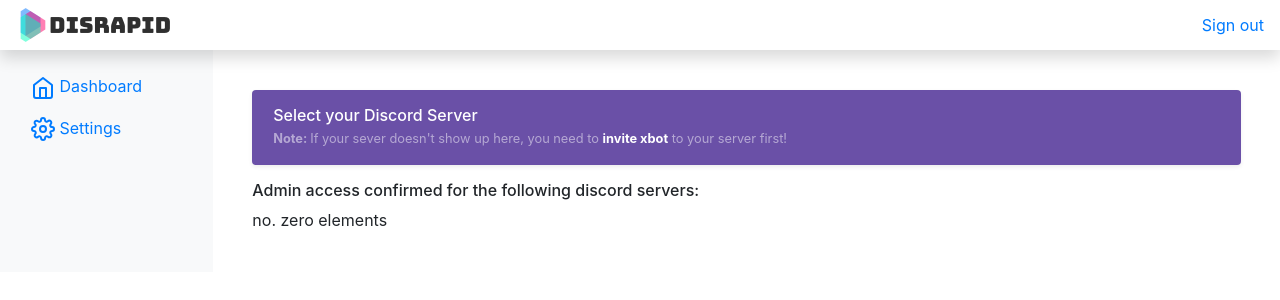
After one commit to jaiste/disrapid, a Flask app: template src/web/disrapidAdmin/templates/select_guild.html in a window 1280 px wide. The commit adds this page. Shown: the top 300 px of the page. Run offline with Flask 2, Linux system fonts and the light colour scheme; the template is opened without the code that fills it, so the values that code supplies are empty; the visitor is signed in with stand-in values (Sample User, id 1); some libraries are stand-ins or nearby versions.

Commit message:
basic webadmin update1

```diff
--- a/docker-compose.dev.yml
+++ b/docker-compose.dev.yml
@@ -36,6 +36,7 @@ services:
             - DB_PASS=${DB_PASS}
             - SECRET_KEY=${DB_PASS}
             - DEBUG=true
+            - LOGOUT_REDIRECT_URL=${LOGOUT_REDIRECT_URL}
         links:
             - database:database
         ports:
--- a/src/web/disrapidAdmin/main.py
+++ b/src/web/disrapidAdmin/main.py
@@ -3,21 +3,20 @@ from flask import (
     render_template,
     send_from_directory,
     redirect,
+    url_for,
     request,
     session,
     flash,
-    jsonify,
 )
 
 import logging
 import os
 import sys
-import re
 from functools import wraps
 from requests_oauthlib import OAuth2Session
 
 from db.interface import DisrapidDb
-from db.guild import Guild, Role, Channel, Welcomemessage
+# from db.guild import Guild, Role, Channel, Welcomemessage
 
 import ptvsd
 
@@ -29,14 +28,17 @@ try:
         # in debug mode we need to wait for debugger to connect
         ptvsd.wait_for_attach()
         logging.basicConfig(level=logging.DEBUG)
+        debug = True
     else:
         # debug mode is not enabled, running in production mode...
-        pass
+        debug = False
 
 except Exception:
     # any error will stop the container
     sys.exit(1)
 
+
+ADMINISTRATOR = 0x00000008
 
 app = Flask(__name__)
 
@@ -65,6 +67,10 @@ except Exception as e:
     sys.exit(1)
 
 
+def token_updater(token):
+    session['oauth2_token'] = token
+
+
 def make_session(token=None, state=None, scope=None):
     return OAuth2Session(
         client_id=OAUTH2_CLIENT_ID,
@@ -81,44 +87,30 @@ def make_session(token=None, state=None, scope=None):
         )
 
 
-def is_logged_in(f):
-    # this represents the decorator to check whether a user has a valid
-    # discord oauth token
-    # ---
-    #
+def logged_in(f):
     @wraps(f)
     def wrap(*args, **kwargs):
         if 'oauth2_token' in session:
-            # ADD IMPLEMENTATION:
-            # check if token is still valid!!
-            #
-            # TMP
             return f(*args, **kwargs)
         else:
-            # flash('Unauthorized, please login', 'danger')
             return redirect(url_for('view_login'))
     return wrap
 
 
-def is_server_selected(f):
-    # This is the decorator to check whether the user has selected a server
-    # ---
-    #
+def guild_selected(f):
     @wraps(f)
     def wrap(*args, **kwargs):
-        if 'server_id' in session:
+        if 'guild_id' in session:
             return f(*args, **kwargs)
         else:
             flash('Select your server first!', 'info')
-            return redirect(url_for('view_select_server'))
+            return redirect(url_for('view_select_guild'))
     return wrap
 
 
 @app.route('/assets/<path:path>')
 def view_assets(path):
     # Assets are visible without login
-    # ---
-    #
     return send_from_directory('assets', path)
 
 
@@ -151,7 +143,7 @@ def logout():
     #
     session.clear()
     flash('You are now logged out', 'success')
-    return redirect(url_for('view_login'))
+    return redirect(LOGOUT_REDIRECT_URL)
 
 
 @app.route('/callback')
@@ -165,14 +157,16 @@ def callback():
     try:
         if request.values.get('error'):
             return request.values['error']
+
         discord = make_session(state=session.get('oauth2_state'))
+
         token = discord.fetch_token(
             TOKEN_URL,
             client_secret=OAUTH2_CLIENT_SECRET,
             authorization_response=request.url.replace('http', 'https'))
+
         session['oauth2_token'] = token
         session['logged_in'] = True
-        logging.debug(f'user logged in with token: {token}')
 
         # get user data
         discord = make_session(token=session.get('oauth2_token'))
@@ -184,33 +178,45 @@ def callback():
         session['user_data'] = discord.get(API_BASE_URL + '/users/@me') \
             .json()
 
-        logging.debug(session['user_data'])
-        return redirect(url_for('view_select_server'))
+        return redirect(url_for('view_select_guild'))
     except Exception as e:
         logging.error(e)
 
+
+@app.route('/select_guild', methods=['GET'])
+@logged_in
+def view_select_guild():
+    pass
+
+
+@app.route('/select_guild', methods=['POST'])
+@logged_in
+def post_select_guild():
+    pass
+
+
 # @app.route('/select_server')
-# @is_logged_in
-# def view_select_server():
+# @logged_in
+# def view_select_guild():
 #     # This represents the server selector function
 #     # ---
 #     #
 #     # Once the user is logged in we need him to select a server first
-#     # We collect all servers the user has access to and show them all servers he is admin compared with our xbot database
-#     # If the user has not invited xbot to this server, we will present him a link to do so
-#     #
-#     # Parameters
-#     # ---
-#     # server_id: :class: `string`
-#     #   user has selected server with this id
-#     #
+#     # We collect all servers the user has access to and show them all servers
+#     # he is admin compared with our disrapid database
+#     # If the user has not invited disrapid to this server, we will present him
+#     # a link to do so
 #
-#     # get parameters
-#     server_id = request.args.get("server_id")
+#     dbsession = db.Session()
+#
+#     guild_id = request.args.get("guild_id")
 #     ip_addr = request.remote_addr
 #
-#     if not server_id:
-#         # user has not selected a server, show a list of all servers the user can select
+#     dbguilds = dbsession.query
+#
+#     if not guild_id:
+#         # user has not selected a server, show a list of all servers the user
+#         # can select
 #
 #         respond_servers = []
 #
@@ -220,60 +226,57 @@ def callback():
 #
 #             # permission calculation
 #             if guild['permissions'] & ADMINISTRATOR == ADMINISTRATOR:
-#                 # user is admin on this server, check if xbot has joined this server
-#                 newserver = xdb.get_server(guild['id'])
+#                 # user is admin on this server, check if disrapid has joined
+#                 # this server
+#
+#
+#
 #                 if newserver != None:
-#                     # xbot has joined this server before
+#                     # disrapid has joined this server before
 #                     logging.debug(f"server: {newserver}")
 #                     newserver["guild_avatar"] = guild["icon"]
 #                     respond_servers.append(newserver)
 #                 else:
-#                     # xbot hasn't joined this server
+#                     # disrapid hasn't joined this server
 #                     #
 #                     # ADD IMPLEMENTATION
 #                     # --
-#                     # show this server as "new server", invite xbot to this server
+#                     # show this server as "new server", invite disrapid to
+#                     # this server
 #                     pass
 #
 #         return render_template('select_server.html', servers=respond_servers)
 #     else:
 #         # user has selected server,
-#         # check if user has access to server_id
-#         if not only_number(server_id):
-#             logging.warning(f'[RISK] from ip_addr-{ip_addr} user-{session["user_data"]["id"]} ({session["user_data"]["username"]}) has tried to modify server_id input!')
+#         # check if user has access to guild_id
+#         if not only_number(guild_id):
+#             logging.warning(f'[RISK] from ip_addr-{ip_addr} user-{session["user_data"]["id"]} ({session["user_data"]["username"]}) has tried to modify guild_id input!')
 #             flash('Server_id violation!', 'danger')
 #             return redirect(url_for('view_select_server'))
 #
 #         for guild in session['guild_data']:
-#             if server_id == guild['id']:
-#                 session['server_id'] = server_id
+#             if guild_id == guild['id']:
+#                 session['guild_id'] = guild_id
 #                 session['server_name'] = guild['name']
 #                 break
 #
-#         if 'server_id' not in session:
+#         if 'guild_id' not in session:
 #             # user has no acces to this server!
-#             # this shouldn`t happen in normal environment, alert admin with a risk log
-#             logging.warning(f'[RISK] from ip_addr-{ip_addr} user-{session["user_data"]["id"]} ({session["user_data"]["username"]}) has tried to select server-{server_id} where he has no permissions!')
+#             # this shouldn`t happen in normal environment, alert admin with
+#             # a risk log
+#             logging.warning(f'[RISK] from ip_addr-{ip_addr} user-{session["user_data"]["id"]} ({session["user_data"]["username"]}) has tried to select server-{guild_id} where he has no permissions!')
 #             flash('You are not allowed to access this server!', 'danger')
 #             return redirect(url_for('view_select_server'))
 #
 #         return redirect(url_for('view_dashboard'))
 
-# @app.route('/')
-# @is_logged_in
-# @is_server_selected
-# def view_dashboard():
-#     # get dashboard
-#     server_info = xdb.get_server(session["server_id"])
-#     # read server meta
-#     meta_info = xdb.get_server_meta(session["server_id"])
-#     return render_template('dashboard.html', meta=meta_info, server=server_info)
-
 
 @app.route('/')
+# @logged_in
+# @guild_selected
 def view_dashboard():
     return render_template('dashboard.html')
 
 
 if __name__ == "__main__":
-    app.run()
+    app.run(debug=debug)
--- /dev/null
+++ b/src/web/disrapidAdmin/templates/includes/_navbar.html
@@ -0,0 +1,13 @@
+<nav class="navbar sticky-top flex-md-nowrap p-0 shadow">
+    <a class="navbar-brand col-md-3 col-lg-2 mr-0 px-3" href="#">
+      <img src="/assets/images/logo_bar.png" />
+    </a>
+    <button class="navbar-toggler position-absolute d-md-none collapsed" type="button" data-toggle="collapse" data-target="#sidebarMenu" aria-controls="sidebarMenu" aria-expanded="false" aria-label="Toggle navigation">
+      <span class="navbar-toggler-icon"></span>
+    </button>
+    <ul class="navbar-nav px-3">
+      <li class="nav-item text-nowrap">
+        <a class="nav-link" href="#">Sign out</a>
+      </li>
+    </ul>
+  </nav>
--- /dev/null
+++ b/src/web/disrapidAdmin/templates/includes/_sidemenu.html
@@ -0,0 +1,19 @@
+<nav id="sidebarMenu" class="col-md-3 col-lg-2 d-md-block bg-light sidebar collapse">
+    <div class="sidebar-sticky pt-3">
+        <ul class="nav flex-column">
+            <li class="nav-item">
+                <a class="nav-link active" href="#">
+                    <span data-feather="home"></span>
+                    Dashboard <span class="sr-only">(current)</span>
+                </a>
+            </li>
+            <li class="nav-item">
+                <a class="nav-link" href="#">
+                    <span data-feather="settings"></span>
+                    Settings
+                </a>
+            </li>
+        </ul>
+
+    </div>
+</nav>
--- /dev/null
+++ b/src/web/disrapidAdmin/templates/layout.html
@@ -0,0 +1,78 @@
+<!doctype html>
+<html lang="en">
+    <head>
+        <meta charset="utf-8">
+        <meta name="viewport" content="width=device-width, initial-scale=1, shrink-to-fit=no">
+        <meta name="description" content="">
+
+        <title>Disrapid Administrator</title>
+
+        <!-- Bootstrap core CSS -->
+        <link rel="stylesheet" href="https://stackpath.bootstrapcdn.com/bootstrap/4.5.0/css/bootstrap.min.css" integrity="sha384-9aIt2nRpC12Uk9gS9baDl411NQApFmC26EwAOH8WgZl5MYYxFfc+NcPb1dKGj7Sk" crossorigin="anonymous">
+
+        <style>
+        .bd-placeholder-img {
+            font-size: 1.125rem;
+            text-anchor: middle;
+            -webkit-user-select: none;
+            -moz-user-select: none;
+            -ms-user-select: none;
+            user-select: none;
+        }
+
+        @media (min-width: 76   8px) {
+            .bd-placeholder-img-lg {
+            font-size: 3.5rem;
+            }
+        }
+        </style>
+
+        <!-- Custom styles for this template -->
+        <link rel="stylesheet" href="./assets/style.css">
+
+    </head>
+    <body>
+
+        {% with messages = get_flashed_messages(with_categories=true) %}
+            {% if messages %}
+            <div class="alert alert-{{ messages.0.0 }} alert-dismissible fade show" role="alert">
+                <button type="button" class="close" data-dismiss="alert" aria-label="Close">
+                    <span aria-hidden="true">&times;</span>
+                </button>
+                {% for category, message in messages %}
+                {{ message }} </br>
+                {% endfor %}
+            </div>
+            {% endif %}
+        {% endwith %}
+
+        {% if session.logged_in == True %}
+            {% include 'includes/_navbar.html' %}
+        {% endif %}
+
+        <div class="container-fluid">
+            <div class="row">
+
+                {% if session.logged_in == True %}
+                    {% include 'includes/_sidemenu.html' %}
+                {% endif %}
+
+                <main role="main" class="col-md-9 ml-sm-auto col-lg-10 px-md-4 py-md-4">
+
+                {% block body %}{% endblock %}
+
+                </main>
+            </div>
+        </div>
+
+        <script src="https://code.jquery.com/jquery-3.5.1.slim.min.js" integrity="sha384-DfXdz2htPH0lsSSs5nCTpuj/zy4C+OGpamoFVy38MVBnE+IbbVYUew+OrCXaRkfj" crossorigin="anonymous"></script>
+        <script src="https://cdn.jsdelivr.net/npm/popper.js@1.16.0/dist/umd/popper.min.js" integrity="sha384-Q6E9RHvbIyZFJoft+2mJbHaEWldlvI9IOYy5n3zV9zzTtmI3UksdQRVvoxMfooAo" crossorigin="anonymous"></script>
+        <script src="https://stackpath.bootstrapcdn.com/bootstrap/4.5.0/js/bootstrap.min.js" integrity="sha384-OgVRvuATP1z7JjHLkuOU7Xw704+h835Lr+6QL9UvYjZE3Ipu6Tp75j7Bh/kR0JKI" crossorigin="anonymous"></script>
+        <script src="https://cdn.jsdelivr.net/npm/feather-icons/dist/feather.min.js"></script>
+        <script src=".assets/script.js"></script>
+
+        <script>
+            feather.replace()
+        </script>
+    </body>
+</html>
--- /dev/null
+++ b/src/web/disrapidAdmin/templates/select_guild.html
@@ -0,0 +1,37 @@
+{% extends 'layout.html' %}
+
+{% block body %}
+<div class="container">
+    <div class="d-flex align-items-center p-3 my-3 text-white-50 rounded shadow-sm" style="background-color:#6a50a7;">
+        <i class="fab fa-discord fa-3x text-white" style="margin-right:.3em;"></i>
+        <div class="lh-100">
+          <h6 class="mb-0 text-white lh-100">Select your Discord Server</h6>
+          <small><strong>Note: </strong>If your sever doesn't show up here, you need to <a href="#" class="text-white"><strong>invite xbot</strong></a> to your server first!</small>
+        </div>
+    </div>
+
+        <h6 class="pb-2 mb-0">Admin access confirmed for the following discord servers:</h6>
+    {% if not servers %}
+        <span>
+            <p colspan="5">no. zero elements</p>
+        </span>
+    {% else %}
+        {% for server in servers %}
+        <div class="row mb-3 pb-2 mb-2 border border-dark rounded bg-dark">
+            <div class="col-2 py-3">
+                <img class="bd-placeholder-img mr-2 rounded" src="https://cdn.discordapp.com/icons/{{ server.id }}/{{ server.guild_avatar }}.png" style="width:46px;height:46px;" focusable="false"/>
+            </div>
+            <div class="col py-3">
+                <a href="/select_server?server_id={{server.id}}">
+                    <p class="media-body pb-3 mb-0 lh-125">
+                        <strong class="d-block text-gray-dark">{{ server.name }}</strong>
+                        Channels: {{ server.channels_sum }} - Roles: {{ server.roles_sum }} - Routines: {{ server.routines_sum }}
+                    </p>
+                </a>
+            </div>
+        </div>
+        {% endfor %}
+    {% endif %}
+</div>
+
+{% endblock %}
```
Also changed, not shown: src/web/disrapidAdmin/templates/dashboard.html (+9 -3 lines), src/web/disrapidAdmin/assets/images/logo_bar.png (added), src/web/disrapidAdmin/assets/script.js (added), src/web/disrapidAdmin/assets/style.css (added).
